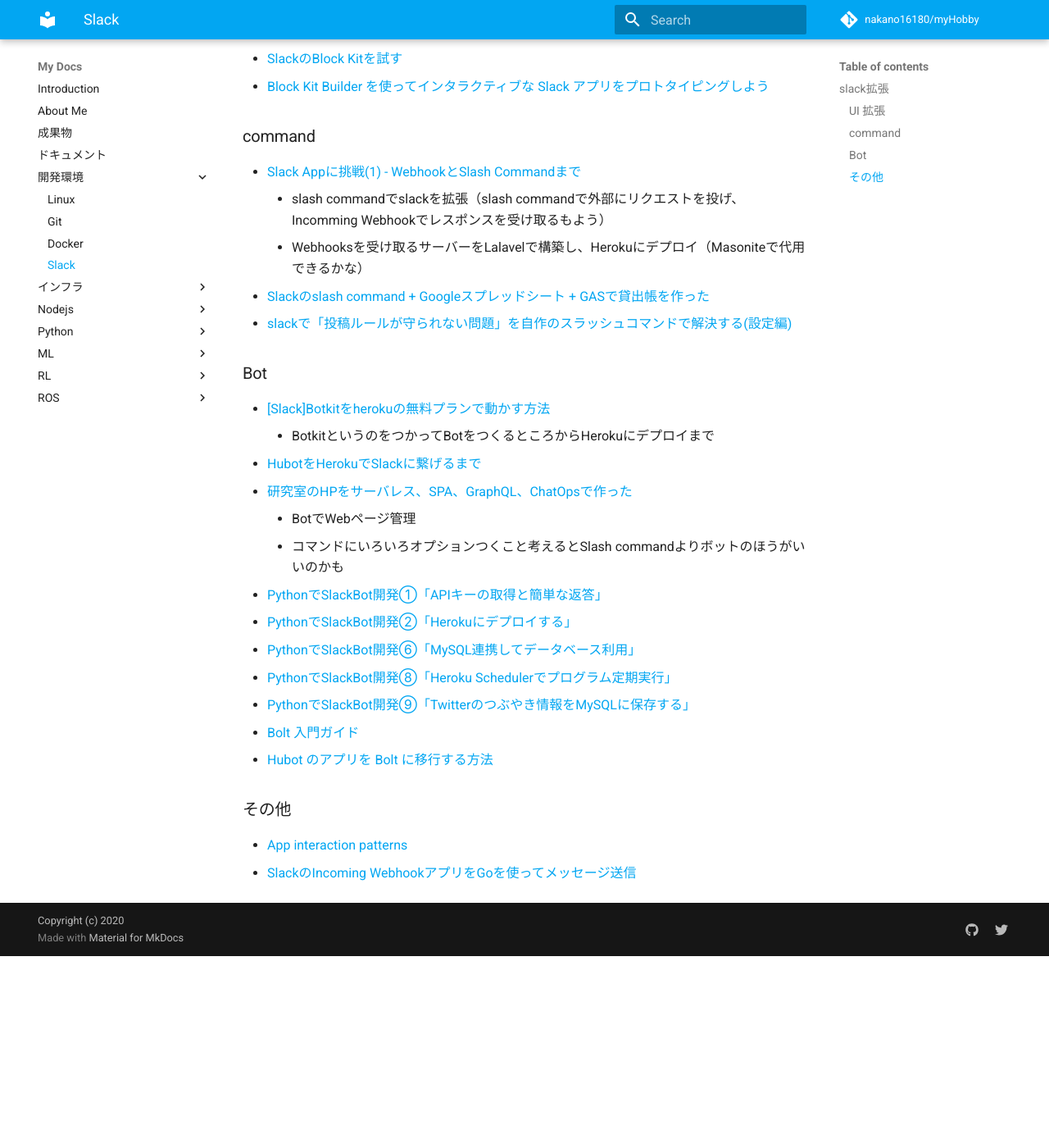
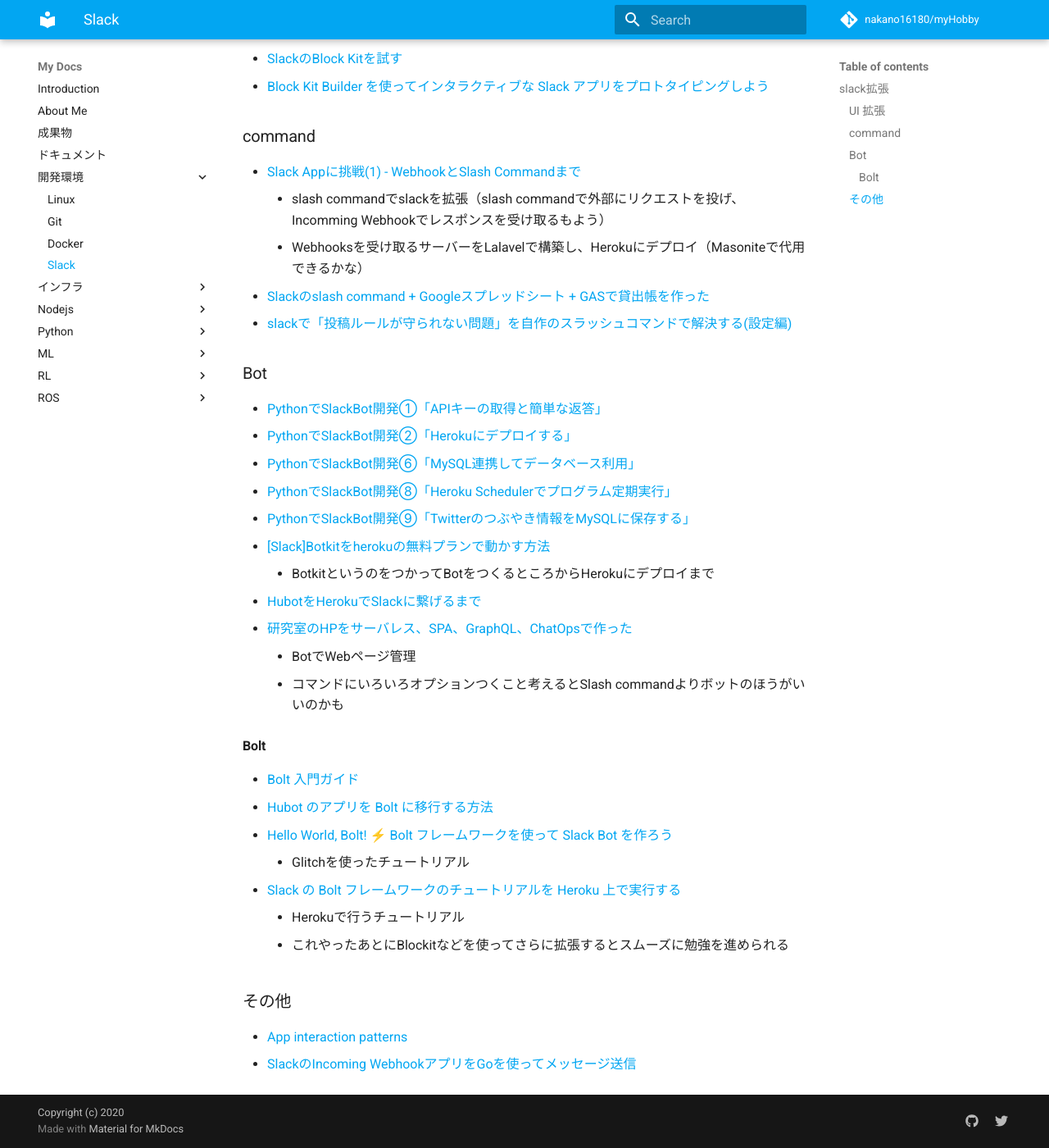
Before and after one commit to nakano16180/myHobby, an MkDocs documentation site: the page built from docs/dev/slack-extend.md, in a window 1280 px wide and 1400 px high, scrolled down 318 px. Shown: the whole window at 82% size. Built offline with MkDocs 1.6.1 and Material for MkDocs 9.7.7, drawn with Linux system fonts in a browser that asks for light colours; comment, search, counter and statistics services are not loaded; before the commit the page ends 1484 px from its top, so only the background shows below that.

Commit message:
update slack

```diff
--- a/docs/dev/slack-extend.md
+++ b/docs/dev/slack-extend.md
@@ -14,19 +14,25 @@
   - [slackで「投稿ルールが守られない問題」を自作のスラッシュコマンドで解決する(設定編)](https://qiita.com/marogoma/items/e3003564c1b8b7b09e29)
 
 ### Bot
+  - [PythonでSlackBot開発①「APIキーの取得と簡単な返答」](https://www.virtual-surfer.com/entry/2018/04/04/190000)
+  - [PythonでSlackBot開発②「Herokuにデプロイする」](https://www.virtual-surfer.com/entry/2018/04/05/190000)
+  - [PythonでSlackBot開発⑥「MySQL連携してデータベース利用」](https://www.virtual-surfer.com/entry/2018/04/09/190000)
+  - [PythonでSlackBot開発⑧「Heroku Schedulerでプログラム定期実行」](https://www.virtual-surfer.com/entry/2018/04/12/190000)
+  - [PythonでSlackBot開発⑨「Twitterのつぶやき情報をMySQLに保存する」](https://www.virtual-surfer.com/entry/2018/04/14/190000)
   - [[Slack]Botkitをherokuの無料プランで動かす方法](https://qiita.com/biga816/items/148a1156cd8b1a964b91)
     - BotkitというのをつかってBotをつくるところからHerokuにデプロイまで
   - [HubotをHerokuでSlackに繋げるまで](https://qiita.com/chibi929/items/79161111dee411000411)
   - [研究室のHPをサーバレス、SPA、GraphQL、ChatOpsで作った](https://qiita.com/asmsuechan/items/17f168f151346ac5cf65)
     - BotでWebページ管理
     - コマンドにいろいろオプションつくこと考えるとSlash commandよりボットのほうがいいのかも
-  - [PythonでSlackBot開発①「APIキーの取得と簡単な返答」](https://www.virtual-surfer.com/entry/2018/04/04/190000)
-  - [PythonでSlackBot開発②「Herokuにデプロイする」](https://www.virtual-surfer.com/entry/2018/04/05/190000)
-  - [PythonでSlackBot開発⑥「MySQL連携してデータベース利用」](https://www.virtual-surfer.com/entry/2018/04/09/190000)
-  - [PythonでSlackBot開発⑧「Heroku Schedulerでプログラム定期実行」](https://www.virtual-surfer.com/entry/2018/04/12/190000)
-  - [PythonでSlackBot開発⑨「Twitterのつぶやき情報をMySQLに保存する」](https://www.virtual-surfer.com/entry/2018/04/14/190000)
+#### Bolt
   - [Bolt 入門ガイド](https://slack.dev/bolt-js/ja-jp/tutorial/getting-started)
   - [Hubot のアプリを Bolt に移行する方法](https://slack.dev/bolt-js/ja-jp/tutorial/hubot-migration)
+  - [Hello World, Bolt! ⚡️ Bolt フレームワークを使って Slack Bot を作ろう](https://qiita.com/girlie_mac/items/93538f9a69eb4015f951)
+    - Glitchを使ったチュートリアル
+  - [Slack の Bolt フレームワークのチュートリアルを Heroku 上で実行する](https://qiita.com/silverskyvicto/items/00102f988c10c267cf55)
+    - Herokuで行うチュートリアル
+    - これやったあとにBlockitなどを使ってさらに拡張するとスムーズに勉強を進められる
 
 ### その他
   - [App interaction patterns](https://github.com/slackapi/app-interaction-patterns)
```
